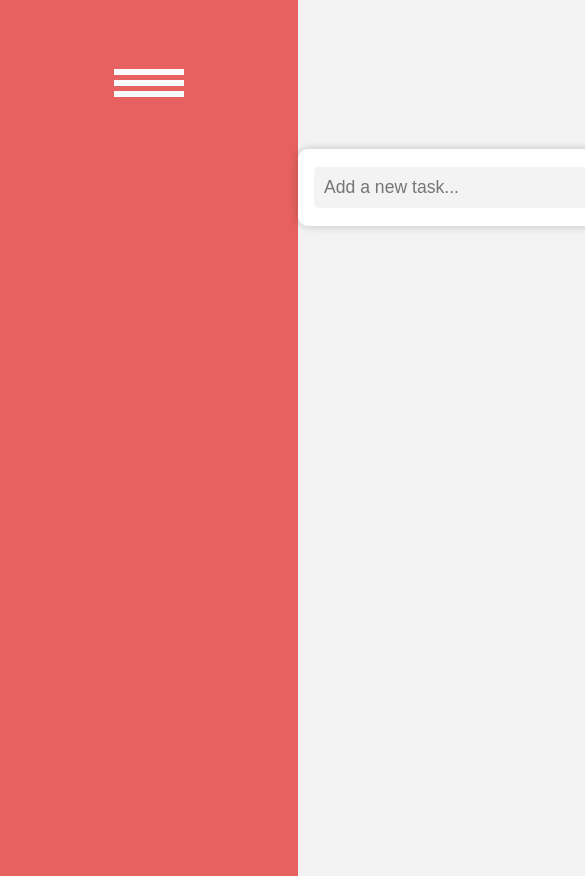
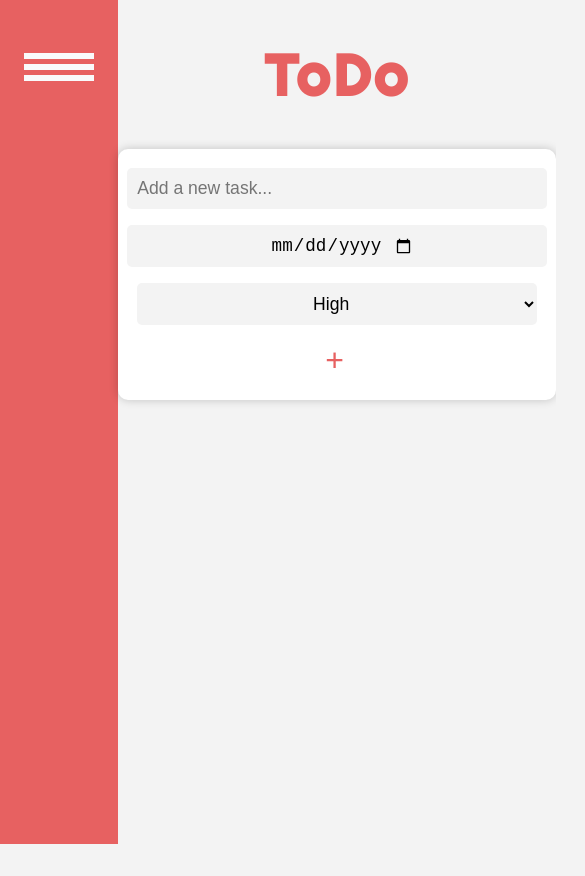
Before and after one commit to Alin2727/ToDo-List, a plain HTML site: page index.html in a window 390 px wide. Shown: the top 876 px of the page, 585 px wide, since content can reach past the window. After the commit the page ends 844 px from the top, so only its background shows below. Drawn offline with Linux system fonts and the light colour scheme; a web font is replaced by a local one.

Commit message:
Add media query

```diff
--- a/index.js
+++ b/index.js
@@ -72,10 +72,6 @@ function JSONToTask(taskJson) {
       saveLocal();
 
     });
-
-
-
-
 
 
     taskList.addEventListener('click', (e) => {
--- a/style.css
+++ b/style.css
@@ -31,9 +31,9 @@ a {
     justify-content: flex-start;
     align-items: center;
     align-content: center;
-    padding: 1rem 1.5rem;
+    padding: 0 1.5rem;
     height: 100vh;
-    min-width: 250px;
+    width: 250px;
     background-color: #E76161;
 }
 
@@ -77,7 +77,7 @@ a {
 
 .nav-menu.active {
     left: auto;
-    top: 20%;
+    top: 15%;
 }
 
 .nav-item a {
@@ -143,6 +143,7 @@ a {
     margin: 0 auto;
     padding: 0;
 
+
 }
 
 .form-container {
@@ -152,6 +153,7 @@ a {
     align-items: center;
     flex: 1;
     margin: 0 auto auto;
+    max-height: 100vh;
 
 }
 
@@ -184,7 +186,6 @@ a {
     background-color: var(--secondary-color);
     font-size: 1.1rem;
     width: 100%;
-    /* text-align: center; */
     outline: none !important;
 
 }
@@ -334,3 +335,113 @@ input#task-date {
     justify-content: space-around;
     flex: 1;
 }
+
+
+@media (max-width: 770px) {
+
+    .title {
+        font-family: 'Righteous', cursive;
+        width: 100%;
+        text-align: center;
+        margin: 0 auto;
+        font-size: 1.8rem;
+        letter-spacing: 0.2rem;
+        color: #E76161;
+    }
+
+    .navbar {
+        display: flex;
+        align-items: center;
+        width: 150px;
+
+    }
+
+    .nav-menu {
+        width: 150px;
+    }
+
+    #task-form {
+        display: flex;
+        flex-direction: column;
+        flex: 1;
+        gap: 1rem;
+        align-items: center;
+        justify-content: center;
+        padding: 1.2rem;
+        background-color: #fff;
+        border-radius: 10px;
+        box-shadow: 0 0 10px rgba(0, 0, 0, 0.2);
+        margin: 0 auto 1rem;
+        min-width: 400px;
+    }
+
+    .task-element {
+        display: flex;
+        width: auto;
+        align-items: center;
+        justify-content: space-between;
+        padding: 0.4rem;
+        margin: 0 auto 1rem;
+        background-color: #fff;
+        border-radius: 10px;
+        box-shadow: 0 0 10px rgba(0, 0, 0, 0.2);
+        font-family: 'Khula', sans-serif;
+        font-size: 1rem;
+    }
+
+    .nav-item a {
+        font-family: 'Amiko', sans-serif;
+        color: #f9fafb;
+        font-size: 1.3rem;
+        font-weight: bold;
+        text-transform: uppercase;
+        letter-spacing: 1px;
+        padding: 1rem 1.5rem;
+        transition: all 0.3s ease-in-out;
+        width: 100%;
+        margin: 0 auto;
+    }
+
+    .nav-menu.active {
+        display: flex;
+        justify-content: center;
+        align-items: center;
+        align-content: center;
+        flex-wrap: wrap;
+        left: auto;
+        top: 10%;
+
+    }
+
+
+
+    #task-form select,
+    input#task-date {
+        display: flex;
+        justify-content: center;
+        align-items: center;
+        border: none;
+        border-radius: 5px;
+        padding: 10px;
+        background-color: var(--secondary-color);
+        font-size: 1.1rem;
+        width: 100%;
+        outline: none !important;
+    }
+
+    #task-form button[type="submit"] {
+        display: flex;
+        justify-content: center;
+        align-items: center;
+        text-align: center;
+        color: #E76161;
+        background-color: #fff;
+        border: none;
+        border-radius: 50px;
+        padding: 1px 9px;
+        font-size: 2rem;
+        cursor: pointer;
+        margin-right: 5px;
+        transition: background-color 0.3s ease-in-out;
+    }
+}
```
